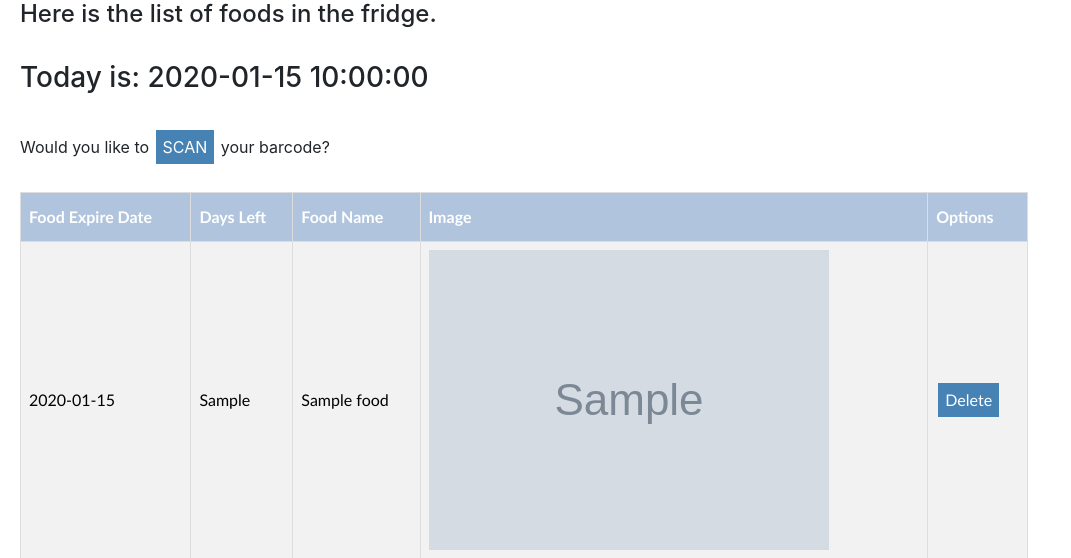
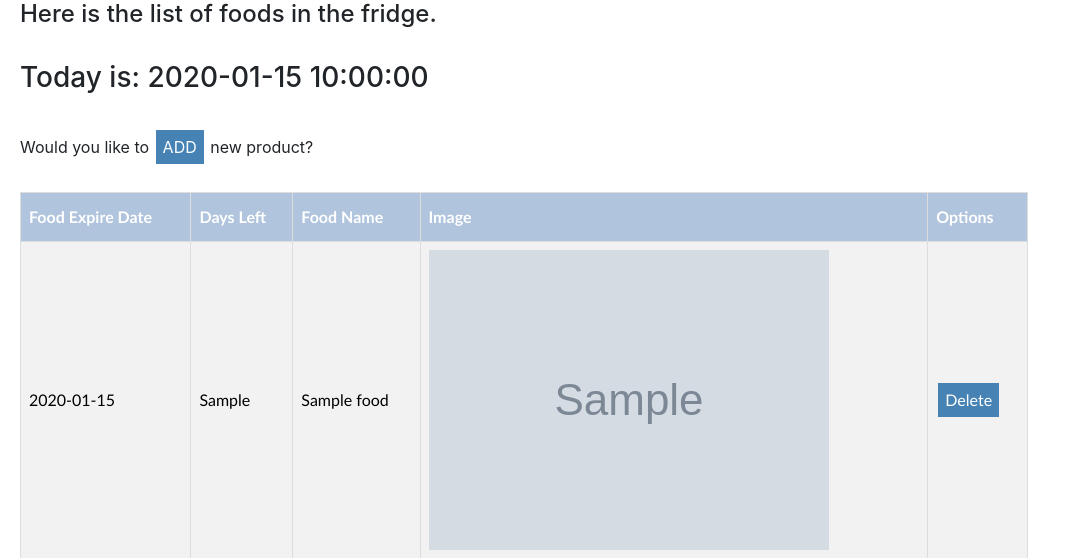
Before and after one commit to elenerandarill/FridgeExpire, a Flask app: template templates/home.html in a window 1280 px wide. Shown: the top 558 px of the page, without its empty margins (0-1071 px from the left). Run offline with Flask 2, Linux system fonts and the light colour scheme; the template is opened without the code that fills it: most values are stand-ins (such as "Sample title", 1, 10 or a date in 2020); grey boxes marked "Sample" are stand-in pictures; some libraries are stand-ins or nearby versions.

Commit message:
Little bug with typing barcode fixed. Better Readme and screenshots.

```diff
--- a/application.py
+++ b/application.py
@@ -3,7 +3,7 @@ import datetime
 import os
 import secrets
 
-from PIL import Image
+from PIL import Image, UnidentifiedImageError
 from flask import Flask, url_for, render_template, flash
 from flask_sqlalchemy import SQLAlchemy
 from werkzeug.utils import redirect
@@ -44,7 +44,7 @@ def find_barcode():
 def get_barcode(form):
     if form.input_code.data:
         b_code = form.input_code.data
-        return b_code
+        return b_code.encode("utf-8")
     elif form.image_code.data:
         picture = form.image_code.data
         i = Image.open(picture)
--- a/forms.py
+++ b/forms.py
@@ -1,5 +1,5 @@
 from flask_wtf import FlaskForm
-from flask_wtf.file import FileAllowed
+from flask_wtf.file import FileAllowed, FileRequired
 from wtforms import StringField, SubmitField, FileField, DateField, IntegerField
 from wtforms.validators import DataRequired, Length
 
@@ -13,7 +13,7 @@ class BarCodeForm(FlaskForm):
 class NewBarForm(FlaskForm):
     barcode = StringField('Barcode', validators=[DataRequired()])
     name = StringField('Name', validators=[DataRequired(), Length(min=2, max=30)])
-    food_picture = FileField('Add Picture', validators=[FileAllowed(['jpg', 'png'])])
+    food_picture = FileField('Add Picture', validators=[FileRequired(), FileAllowed(['jpg', 'png'])])
     submit = SubmitField('Add New Barcode')
 
 
@@ -22,5 +22,5 @@ class NewFoodForm(FlaskForm):
     name = StringField('Name', validators=[])
     food_picture = FileField('Add Picture', validators=[FileAllowed(['jpg', 'png'])])
     food_picture_name = StringField('Food Picture Name')
-    exp_date = DateField('Expiration date', validators=[DataRequired()])
+    exp_date = DateField('Expiration date (yyyy-mm-dd)', validators=[DataRequired()])
     submit = SubmitField('Add New Food')
--- a/templates/home.html
+++ b/templates/home.html
@@ -7,7 +7,7 @@
     </div>
     <br>
     <div class="div_space">
-        Would you like to <a class="button_small" href="{{ url_for('find_barcode') }}">SCAN</a> your barcode?
+        Would you like to <a class="button_small" href="{{ url_for('find_barcode') }}">ADD</a> new product?
     </div>
     <br>
     <div class="div_space">
```
Also changed, not shown: README.md, 7 other files.
